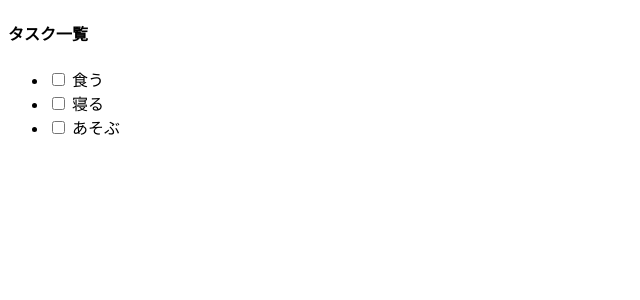
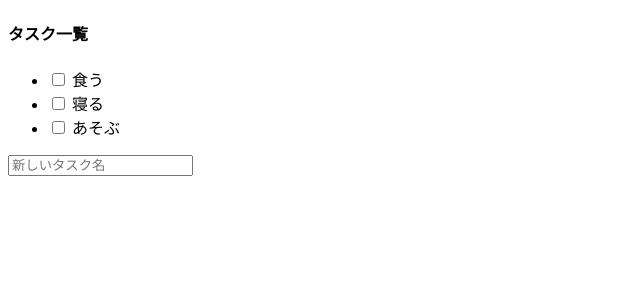
Before and after one commit to huro3h/vuex_practice, a Vue app: page / in a window 1280 px wide. Shown: the top 300 px of the page, without its empty margins (0-640 px from the left). Built offline with nearby package versions, Linux system fonts and the light colour scheme.

Commit message:
list items components

```diff
--- a/src/App.vue
+++ b/src/App.vue
@@ -3,19 +3,47 @@
     <h4>タスク一覧</h4>
     <ul>
       <li v-for="task in tasks" v-bind:key="task.id">
-        <input type="checkbox" v-bind:cheched="task.done">
+        <input type="checkbox" v-bind:cheched="task.done"
+          v-on:change="toggleTaskStatus(task)">
         {{ task.name }}
       </li>
     </ul>
+
+    <form v-on:submit="toggleTaskStatus(task)">
+      <input type="text" v-model="newTaskName" placeholder="新しいタスク名">
+    </form>
   </div>
 </template>
 
 <script>
 export default {
+  data () {
+    return {
+      newTaskName: '',
+    }
+  },
   computed: {
     tasks () {
       return this.$store.state.tasks
     },
   },
+  methods: {
+    // タスクを追加する
+    addTask () {
+      // addTaskミューテーションをコミット
+      this.$store.commit('addTask', {
+        name: this.newTaskName,
+      })
+      this.newTaskName = ''
+    },
+
+    // タスクの完了状態を更新する
+    toggleTaskStatus (task) {
+      // toggleTaskStatusミューテーションをコミット
+      this.$store.commit('toggleTaskStatus', {
+        id: task.id
+      })
+    },
+  }
 }
 </script>
--- a/src/store.js
+++ b/src/store.js
@@ -12,7 +12,31 @@ const store = new Vuex.Store({
       { id: 2, name: '寝る', done: false },
       { id: 3, name: 'あそぶ', done: false },
     ]
-  }
+  },
+  nextTaskId: 4,
+
+  mutations: {
+    addTask (state, { name }) {
+      state.tasks.push({
+        id: state.nextTaskId,
+        name,
+        done: false
+      })
+
+      state.nextTaskId++
+    },
+
+    // タスクの完了状態を変更する
+    toggleTaskStatus (state, { id }) {
+      const filterd = state.tasks.filter(task => {
+        return task.id === id
+      })
+
+      filterd.forEach(task => {
+        task.done = !task.done // ここで値を反転
+      })
+    },
+  },
 })
 
 // 定義したストアをエクスポート
```
